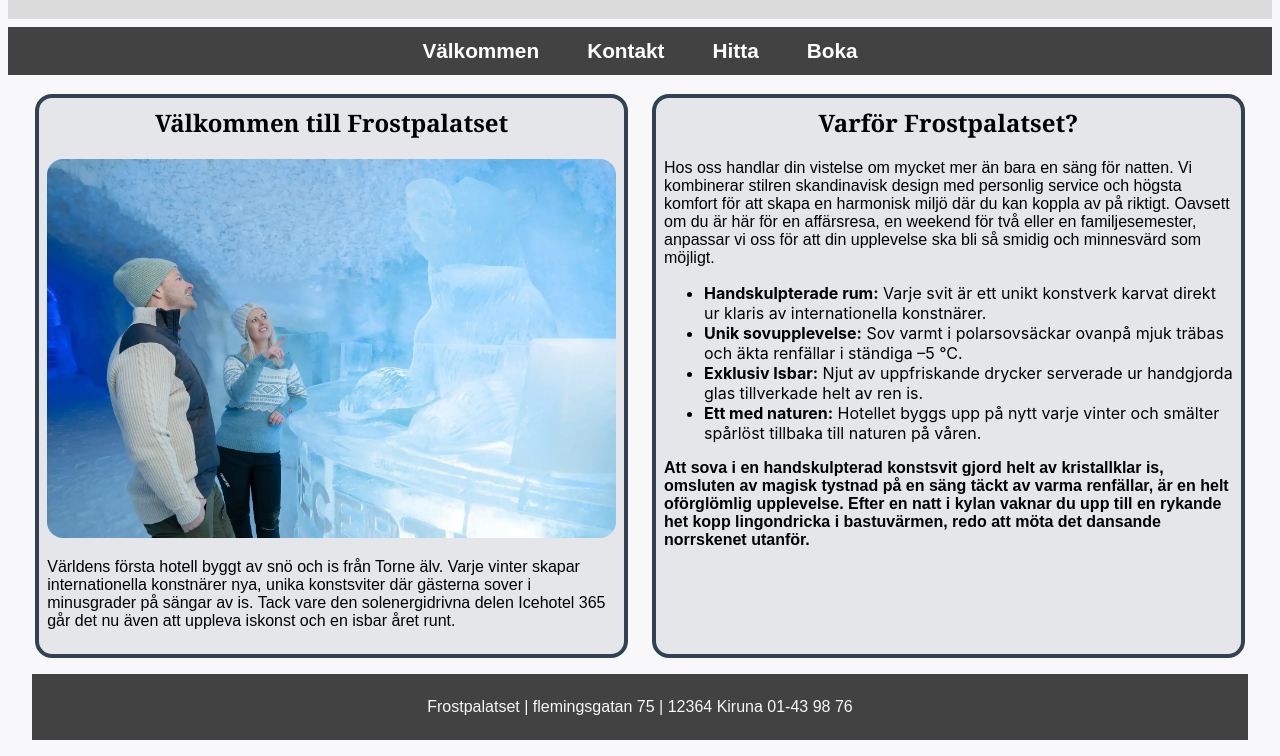
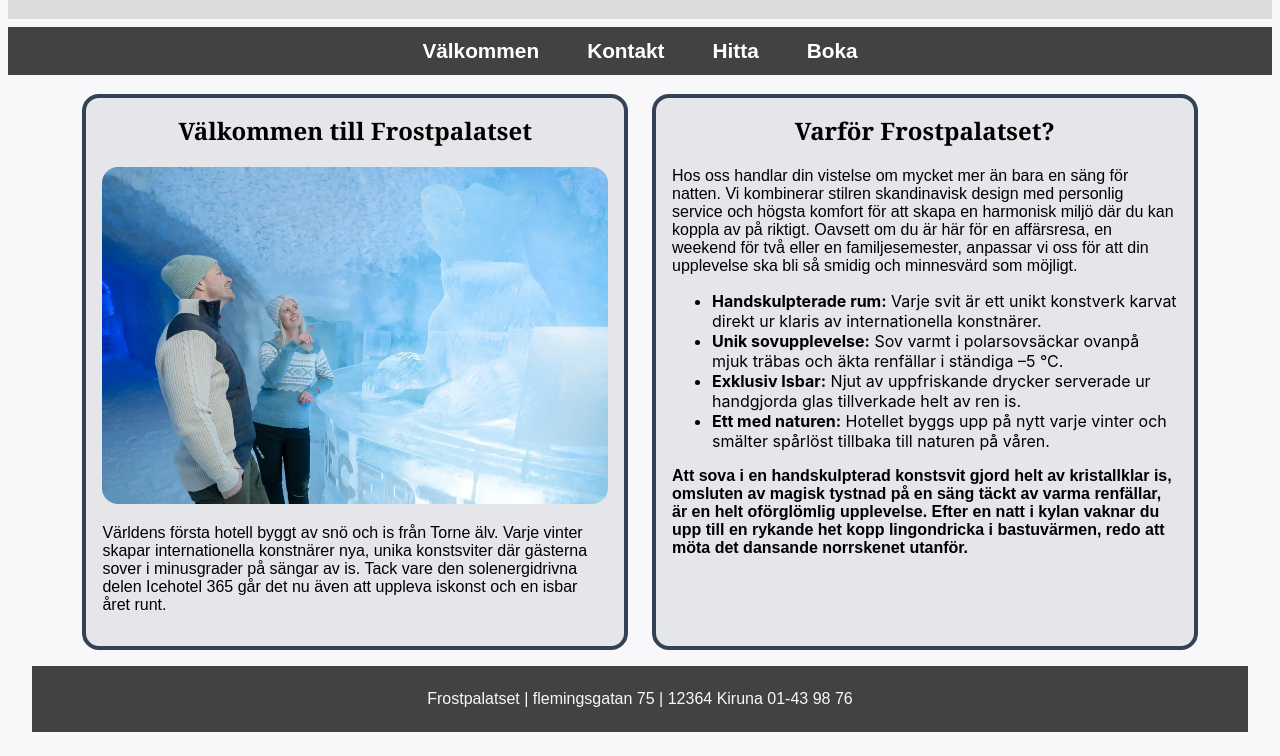
Before and after one commit to programmer-1991/frostpalaset-hotell, a plain HTML site: page index.html in a window 1280 px wide. Shown: the part 75-831 px from the top of the page. Drawn offline with Linux system fonts and the light colour scheme.

Commit message:
Refactor CSS styles for layout and design
Adjusted item width and padding in CSS.

```diff
--- a/styles.css
+++ b/styles.css
@@ -59,10 +59,10 @@ header{
 }
 
 .item {
-    width: 45%;
+    width: 40%;
     height: auto;
     background-color: #e5e6e9;
-    padding: .5em;
+    padding: 1em;
     margin-top: 1.2em;
     border-radius: 17px;
     border: 4px solid #334155
```
